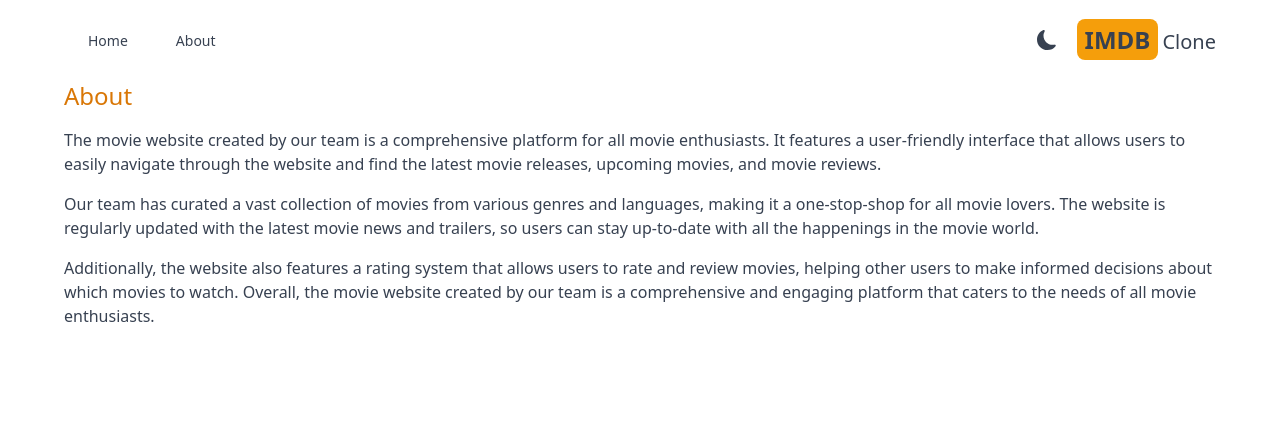
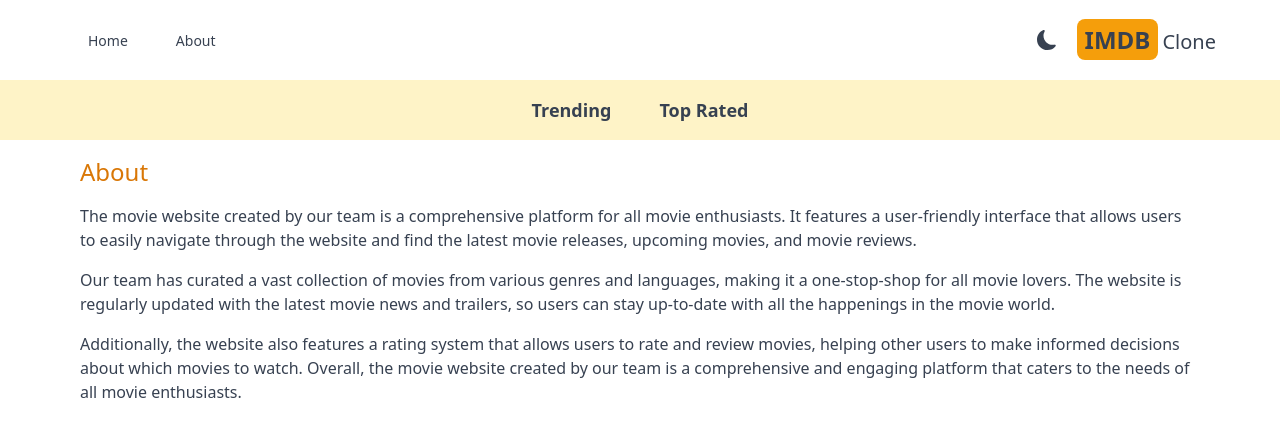
Before and after one commit to bluesky1992-web/imdb, a Next.js app: page /about in a window 1280 px wide. Shown: the top 436 px of the page. Built offline with nearby package versions, Linux system fonts and the light colour scheme.

Commit message:
create the navbar component

```diff
--- a/src/app/about/page.jsx
+++ b/src/app/about/page.jsx
@@ -2,7 +2,7 @@
 
 export default function About() {
   return (
-    <div className="max-w-6xl mx-auto space-y-4">
+    <div className="max-w-6xl mx-auto space-y-4 p-4">
       <h1 className="text-2xl  font-medium  text-amber-600">About</h1>
       <p>
         The movie website created by our team is a comprehensive platform for
--- /dev/null
+++ b/src/app/components/Navbar.jsx
@@ -0,0 +1,9 @@
+import NavbarItem from "./NavbarItem";
+export default function Navbar() {
+  return (
+    <div className="flex justify-center dark:bg-gray-600 bg-amber-100 lg:text-lg p-4">
+      <NavbarItem title="Trending" param="fetchTrending" />
+      <NavbarItem title="Top Rated" param="fetchTopRated" />
+    </div>
+  );
+}
--- /dev/null
+++ b/src/app/components/NavbarItem.jsx
@@ -0,0 +1,24 @@
+"use client";
+
+import Link from "next/link";
+import { useSearchParams } from "next/navigation";
+export default function NavbarItem({ title, param }) {
+  const searchParams = useSearchParams();
+  const genre = searchParams.get("genre");
+
+  return (
+    <div>
+      <Link
+        className={`m-4 hover:text-amber-600 font-semibold p-2
+         ${
+           genre &&
+           genre === param &&
+           "underline underline-offset-8 decoration-4 decoration-amber-500 rounded-lg"
+         }`}
+        href={`/?genre=${param}`}
+      >
+        {title}
+      </Link>
+    </div>
+  );
+}
--- a/src/app/layout.js
+++ b/src/app/layout.js
@@ -1,4 +1,5 @@
 import Header from "./components/Header";
+import Navbar from "./components/Navbar";
 import "./globals.css";
 import Providers from "./Providers";
 
@@ -12,7 +13,11 @@
     <html lang="en">
       <body>
         <Providers>
+          {/*Header */}
           <Header />
+          {/*Navbar */}
+          <Navbar />
+          {/*Search box */}
           {children}
         </Providers>
       </body>
```
